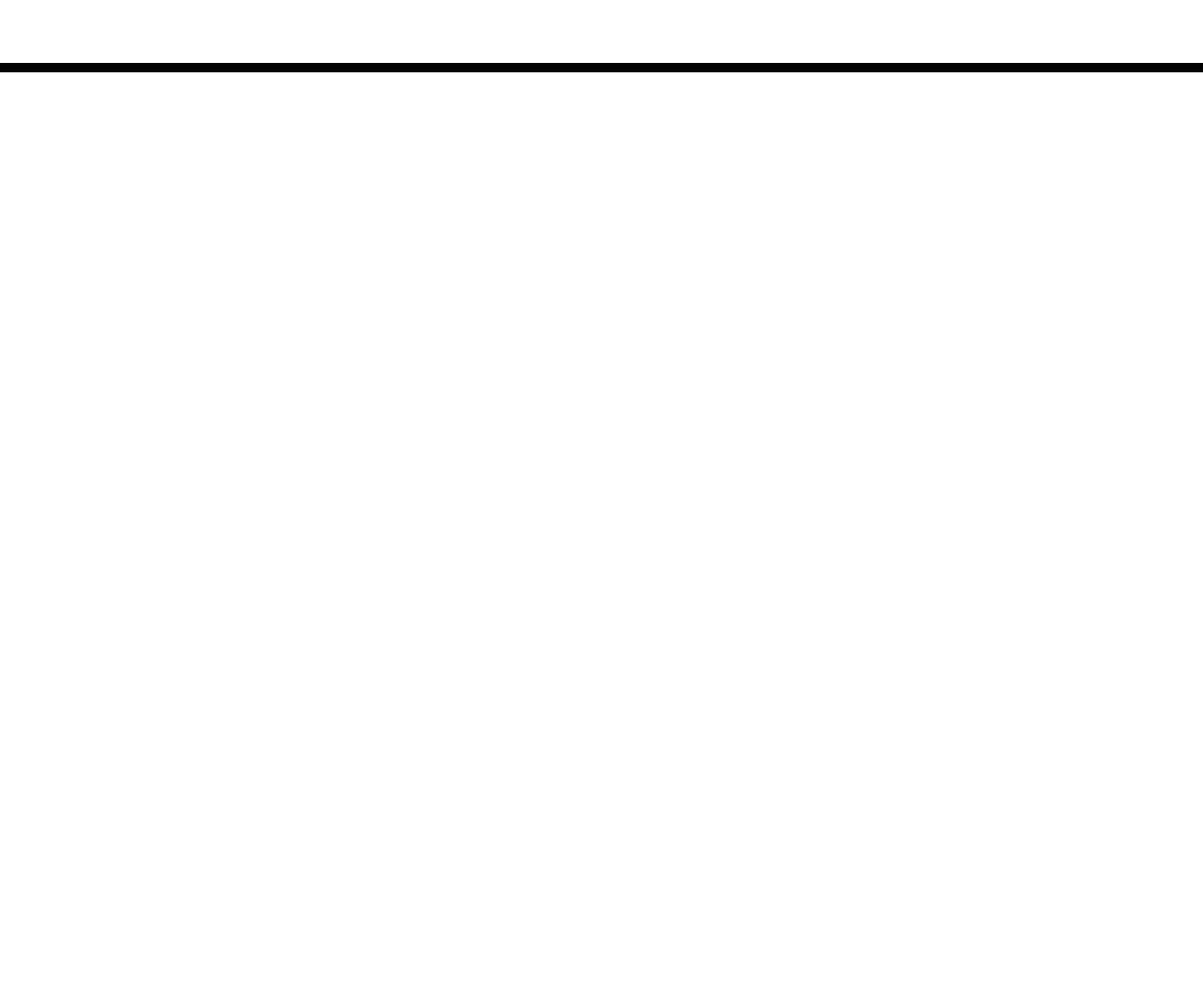
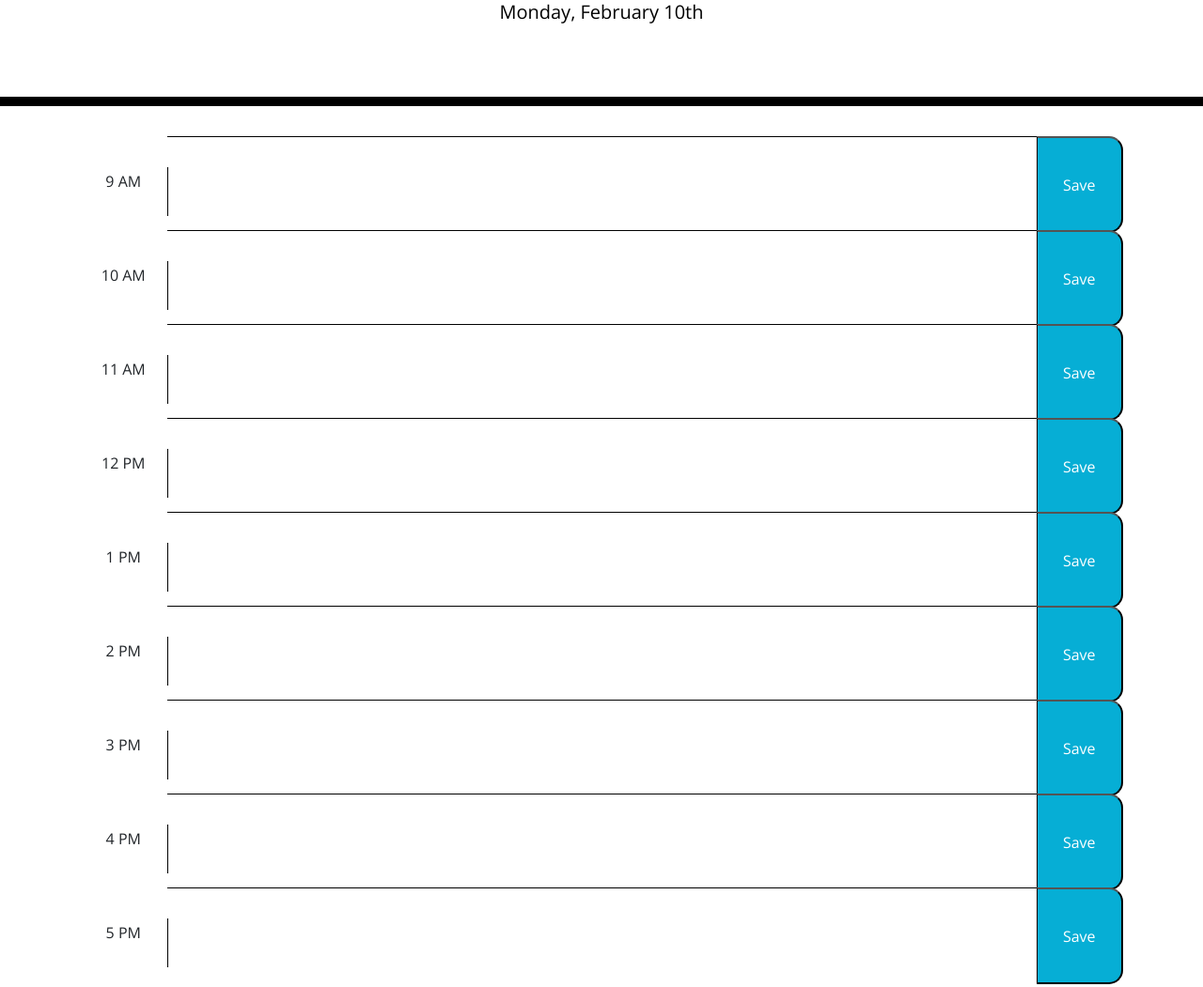
Before and after one commit to erikvschultz/homeworkweek5, a plain HTML site: page index.html in a window 1280 px wide. Shown: the part 191-1242 px from the top of the page at 94% size. Before the commit the page ends 800 px from the top, so only its background shows below. Drawn offline with nearby package versions, Linux system fonts and the light colour scheme.

Commit message:
Setup the initial layout of Scheduler in HTML, added today's date at top

```diff
--- a/index.html
+++ b/index.html
@@ -4,20 +4,9 @@
     <meta charset="UTF-8" />
     <meta name="viewport" content="width=device-width, initial-scale=1.0" />
     <meta http-equiv="X-UA-Compatible" content="ie=edge" />
-    <link
-      rel="stylesheet"
-      href="https://stackpath.bootstrapcdn.com/bootstrap/4.3.1/css/bootstrap.min.css"
-    />
-    <link
-      rel="stylesheet"
-      href="https://use.fontawesome.com/releases/v5.8.1/css/all.css"
-      integrity="sha384-50oBUHEmvpQ+1lW4y57PTFmhCaXp0ML5d60M1M7uH2+nqUivzIebhndOJK28anvf"
-      crossorigin="anonymous"
-    />
-    <link
-      href="https://fonts.googleapis.com/css?family=Open+Sans&display=swap"
-      rel="stylesheet"
-    />
+    <link rel="stylesheet" href="https://stackpath.bootstrapcdn.com/bootstrap/4.3.1/css/bootstrap.min.css"/>
+    <link rel="stylesheet" href="https://use.fontawesome.com/releases/v5.8.1/css/all.css" integrity="sha384-50oBUHEmvpQ+1lW4y57PTFmhCaXp0ML5d60M1M7uH2+nqUivzIebhndOJK28anvf" crossorigin="anonymous"/>
+    <link href="https://fonts.googleapis.com/css?family=Open+Sans&display=swap" rel="stylesheet"/>
     <link rel="stylesheet" href="style.css" />
     <title>Work Day Scheduler</title>
   </head>
@@ -29,10 +18,96 @@
       <p id="currentDay" class="lead"></p>
     </header>
     <div class="container">
-      <!-- Timeblocks go here -->
+      <div class="col-12">
+
+        <!---------- 9 AM ---------->
+        <div class="row">
+          <div class="col-1 time-block">9 AM</div>
+          <div class="col-10">
+            <textarea id="todo9" class="col-12" type="text"></textarea>
+          </div>
+          <button id="btn9" class="col-1 saveBtn">Save</button>
+        </div>
+
+        <!---------- 10 AM ---------->
+        <div class="row">
+          <div class="col-1 time-block">10 AM</div>
+          <div class="col-10">
+            <textarea id="todo10" class="col-12" type="text"></textarea>
+          </div>
+          <button id="btn10" class="col-1 saveBtn">Save</button>
+        </div>
+
+        <!---------- 11 AM ---------->
+        <div class="row">
+          <div class="col-1 time-block">11 AM</div>
+          <div class="col-10">
+            <textarea id="todo11" class="col-12" type="text"></textarea>
+          </div>
+          <button id="btn11" class="col-1 saveBtn">Save</button>
+        </div>
+
+        <!---------- 12 PM ---------->
+        <div class="row">
+          <div class="col-1 time-block">12 PM</div>
+          <div class="col-10">
+            <textarea id="todo12" class="col-12" type="text"></textarea>
+          </div>
+          <button id="btn12" class="col-1 saveBtn">Save</button>
+        </div>
+
+        <!---------- 1 PM ---------->
+        <div class="row">
+          <div class="col-1 time-block">1 PM</div>
+          <div class="col-10">
+            <textarea id="todo13" class="col-12" type="text"></textarea>
+          </div>
+          <button id="btn13" class="col-1 saveBtn">Save</button>
+        </div>
+
+        <!---------- 2 PM ---------->
+        <div class="row">
+          <div class="col-1 time-block">2 PM</div>
+          <div class="col-10">
+            <textarea id="todo14" class="col-12" type="text"></textarea>
+          </div>
+          <button id="btn14" class="col-1 saveBtn">Save</button>
+        </div>
+
+        <!---------- 3 PM ---------->
+        <div class="row">
+          <div class="col-1 time-block">3 PM</div>
+          <div class="col-10">
+            <textarea id="todo15" class="col-12" type="text"></textarea>
+          </div>
+          <button id="btn15" class="col-1 saveBtn">Save</button>
+        </div>
+
+        <!---------- 4 PM ---------->
+        <div class="row">
+          <div class="col-1 time-block">4 PM</div>
+          <div class="col-10">
+            <textarea id="todo16" class="col-12" type="text"></textarea>
+          </div>
+          <button id="btn16" class="col-1 saveBtn">Save</button>
+        </div>
+
+        <!---------- 5 PM ---------->
+        <div class="row">
+          <div class="col-1 time-block">5 PM</div>
+          <div class="col-10">
+            <textarea id="todo17" class="col-12" type="text"></textarea>
+          </div>
+          <button id="btn17" class="col-1 saveBtn">Save</button>
+        </div>
+
+      </div>
     </div>
 
-    <script src="https://code.jquery.com/jquery-3.4.1.min.js"></script>
+    <script src="https://code.jquery.com/jquery-3.4.1.slim.min.js" integrity="sha384-J6qa4849blE2+poT4WnyKhv5vZF5SrPo0iEjwBvKU7imGFAV0wwj1yYfoRSJoZ+n" crossorigin="anonymous"></script>
+    <script src="https://cdn.jsdelivr.net/npm/popper.js@1.16.0/dist/umd/popper.min.js" integrity="sha384-Q6E9RHvbIyZFJoft+2mJbHaEWldlvI9IOYy5n3zV9zzTtmI3UksdQRVvoxMfooAo" crossorigin="anonymous"></script>
+    <script src="https://stackpath.bootstrapcdn.com/bootstrap/4.4.1/js/bootstrap.min.js" integrity="sha384-wfSDF2E50Y2D1uUdj0O3uMBJnjuUD4Ih7YwaYd1iqfktj0Uod8GCExl3Og8ifwB6" crossorigin="anonymous"></script>
     <script src="https://cdnjs.cloudflare.com/ajax/libs/moment.js/2.24.0/moment.min.js"></script>
+    <script src="script.js"></script>
   </body>
 </html>
--- /dev/null
+++ b/script.js
@@ -0,0 +1,6 @@
+// instantiate a moment object
+const today = moment().format('dddd, MMMM Do');
+
+// display value of moment object in #currentDay p element
+const $currentDay = document.getElementById('currentDay');
+$currentDay.innerHTML = today;
--- a/style.css
+++ b/style.css
@@ -28,12 +28,19 @@ textarea{
 .time-block{
   text-align: center;
   border-radius: 15px;
-}
+  padding: 40px 0px;
+ }
 
 .row {
   white-space: pre-wrap;
-  height: 80px;
-  border-top: 1px solid white;;
+  height: 100px;
+  /* border-top: 1px solid white; */
+}
+
+.col-10 {
+  border-top: 1px solid black;
+  /* border-bottom: 1px solid black; */
+  padding: 0;
 }
 
 .hour {
```
